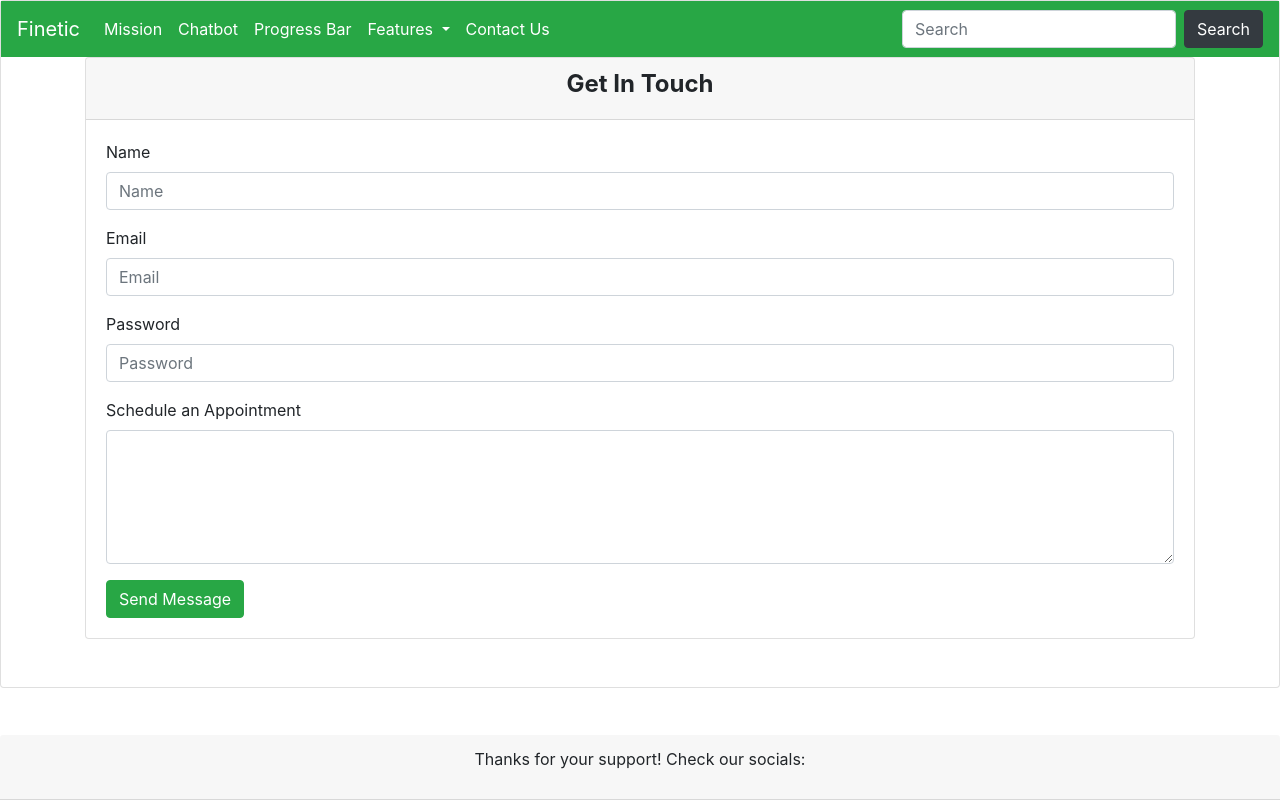
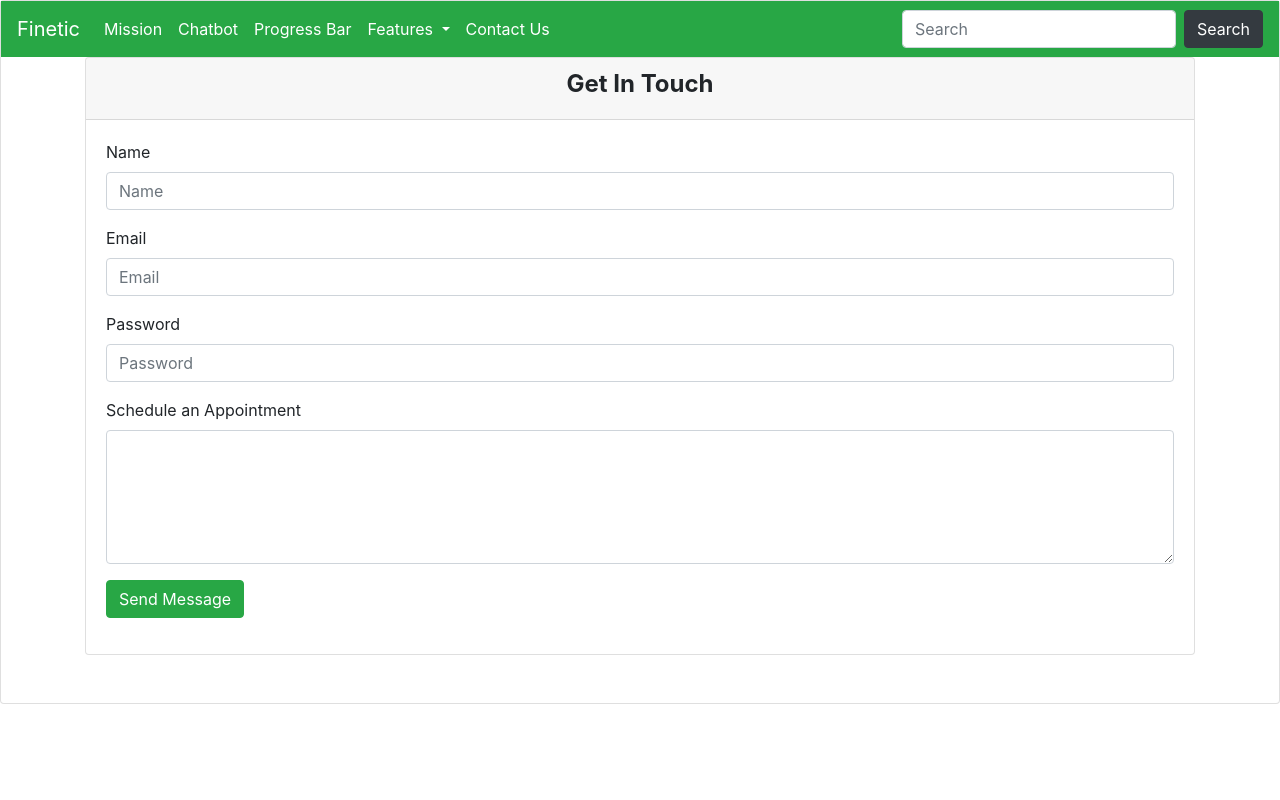
Before and after one commit to charmikadi/finetic, a Flask app: page /contact in a window 1280 px wide. Run offline with Flask 2, Linux system fonts and the light colour scheme; some libraries are stand-ins or nearby versions.

Commit message:
Update layout.html

```diff
--- a/templates/layout.html
+++ b/templates/layout.html
@@ -1,4 +1,3 @@
-<!doctype html>
 <html>
 <head>
 {% block head %}
@@ -25,12 +24,5 @@
 </section>
 </div>
 
-<footer>
-    <div class="card-header footer fixed-bottom text-center">
-        <p>Thanks for your support! Check our socials: </p>
-    </div>
-
-</footer>
-
 </body>
 </html>
```
